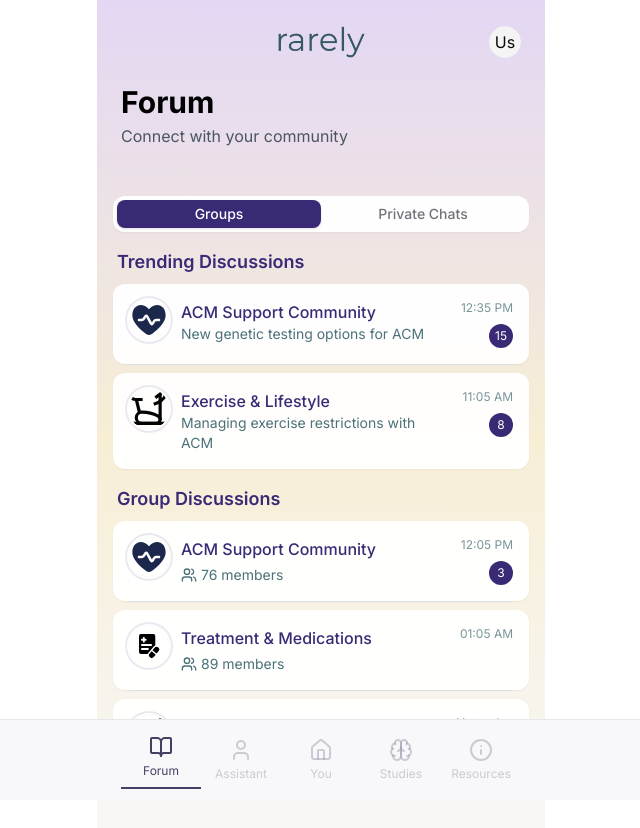
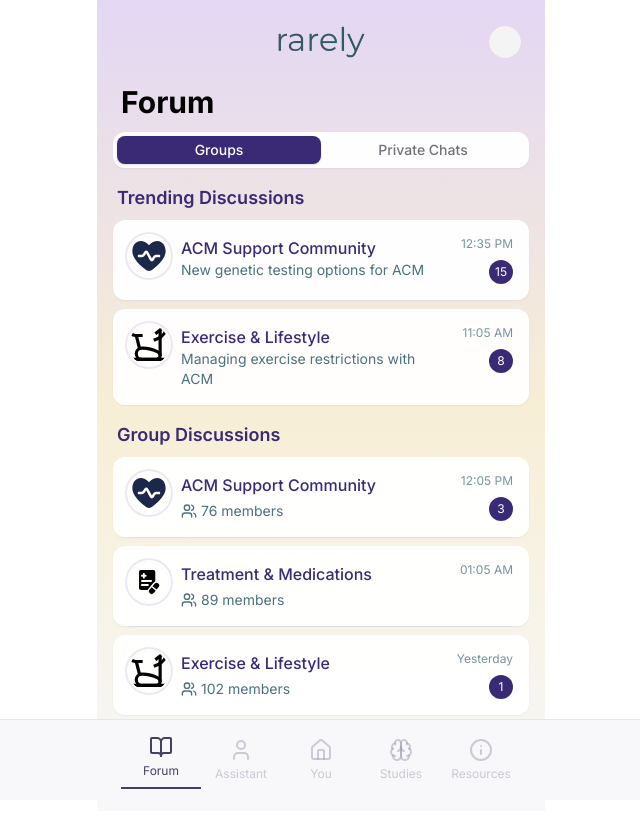
Before and after one commit to paulburkhardt/Rarely, a Next.js app: page /forum in a window 1280 px wide. Shown: the top 828 px of the page, without its empty margins (319-959 px from the left). Built offline with nearby package versions, Linux system fonts and the light colour scheme.

Commit message:
header changes

```diff
--- a/app/chat/page.tsx
+++ b/app/chat/page.tsx
@@ -11,6 +11,7 @@ import { Avatar, AvatarFallback, AvatarImage } from "@/components/ui/avatar"
 import { Dialog, DialogContent, DialogHeader, DialogTitle, DialogDescription } from "@/components/ui/dialog"
 import ReactMarkdown from 'react-markdown'
 import remarkGfm from 'remark-gfm'
+import { useUser } from "@/contexts/UserContext"
 
 const welcomeMessage = {
   id: 'welcome',
@@ -47,10 +48,6 @@ interface ChatMessage {
 
 type Message = ChatMessage | MessageSummary;
 
-const userData = {
-  name: 'User'
-};
-
 const formatFileSize = (bytes: number) => {
   if (bytes < 1024) return bytes + ' B';
   else if (bytes < 1048576) return (bytes / 1024).toFixed(1) + ' KB';
@@ -58,6 +55,7 @@ const formatFileSize = (bytes: number) => {
 };
 
 export default function ChatPage() {
+  const { userData } = useUser();
   const [messages, setMessages] = useState<Message[]>([welcomeMessage])
   const [input, setInput] = useState('')
   const [isLoading, setIsLoading] = useState(false)
@@ -220,7 +218,7 @@ export default function ChatPage() {
   return (
     <div className="flex flex-col min-h-screen bg-gradient-to-b from-[#E3D7F4] via-[#F7EED5] to-[#f8f8fa]">
       {/* Header */}
-      <div className="p-6 pb-12">
+      <div className="p-6 pb-2">
         {/* Logo centered, Avatar right */}
         <div className="flex items-center relative mb-6">
           <div className="w-full flex justify-center">
@@ -235,7 +233,7 @@ export default function ChatPage() {
           <div className="absolute right-0">
             <Avatar className="h-8 w-8">
               <AvatarImage alt="User avatar" />
-              <AvatarFallback>{userData?.name?.slice(0, 2)}</AvatarFallback>
+              <AvatarFallback>{userData.name.slice(0, 2)}</AvatarFallback>
             </Avatar>
           </div>
         </div>
--- a/app/forum/page.tsx
+++ b/app/forum/page.tsx
@@ -11,6 +11,7 @@ import { useSearchParams, useRouter } from 'next/navigation'
 import { Avatar, AvatarImage, AvatarFallback } from "@/components/ui/avatar"
 import { mockGroups, mockDiscussions, mockPrivateChats } from '@/data/mock-forum'
 import Image from 'next/image'
+import { useUser } from "@/contexts/UserContext"
 
 
 type Group = {
@@ -56,13 +57,10 @@ function formatDateTime(date: Date) {
   }
 }
 
-const userData = {
-  name: 'User'
-};
-
 function ForumContent() {
-  const searchParams = useSearchParams()
-  const router = useRouter()
+  const { userData } = useUser();
+  const router = useRouter();
+  const searchParams = useSearchParams();
   const activeTab = searchParams?.get('tab') || 'groups'
 
   const handleTabChange = (value: string) => {
@@ -73,7 +71,7 @@ function ForumContent() {
     <div className="flex flex-col min-h-screen bg-gradient-to-b from-[#E3D7F4] via-[#F7EED5] to-[#f8f8fa]">
 
       {/* Header */}
-      <div className="p-6 pb-12">
+      <div className="p-6 pb-2">
         {/* Logo centered, Avatar right */}
         <div className="flex items-center relative mb-6">
           <div className="w-full flex justify-center">
@@ -88,12 +86,11 @@ function ForumContent() {
           <div className="absolute right-0">
             <Avatar className="h-8 w-8">
               <AvatarImage alt="User avatar" />
-              <AvatarFallback>{userData?.name?.slice(0, 2)}</AvatarFallback>
+              <AvatarFallback>{userData.name.slice(0, 2)}</AvatarFallback>
             </Avatar>
           </div>
         </div>
         <h1 className="text-3xl font-bold text-black mb-1">Forum</h1>
-        <p className="text-gray-600">Connect with your community</p>
       </div>
 
       {/* Main Content - Adjusted spacing */}
@@ -247,6 +244,8 @@ function ForumContent() {
 
 // Main component wrapped in Suspense
 export default function ForumPage() {
+  const { userData } = useUser();
+
   return (
     <Suspense fallback={
       <div className="min-h-[calc(100vh-5rem)]  p-2 md:p-8">
--- a/app/layout.tsx
+++ b/app/layout.tsx
@@ -1,6 +1,7 @@
 import "@/styles/globals.css"
 import { Inter } from 'next/font/google'
 import { BottomNav } from "@/components/bottom-nav"
+import { UserProvider } from "@/contexts/UserContext"
 
 const inter = Inter({ subsets: ["latin"] })
 
@@ -17,10 +18,12 @@ export default function RootLayout({
   return (
     <html lang="en">
       <body className={`${inter.className} bg-white`}>
-        <div className="max-w-md mx-auto min-h-screen pb-20">
-          {children}
-          <BottomNav />
-        </div>
+        <UserProvider>
+          <div className="max-w-md mx-auto min-h-screen pb-20">
+            {children}
+            <BottomNav />
+          </div>
+        </UserProvider>
       </body>
     </html>
   )
--- a/app/resources/page.tsx
+++ b/app/resources/page.tsx
@@ -6,16 +6,15 @@ import { MapPin, Phone, ExternalLink, BookOpen } from 'lucide-react'
 import { resources } from '@/data/mock-resources'
 import Image from "next/image"
 import { Avatar, AvatarImage, AvatarFallback } from "@/components/ui/avatar"
-
-const userData = {
-  name: 'User'
-};
+import { useUser } from "@/contexts/UserContext"
 
 export default function ResourcesPage() {
+  const { userData } = useUser();
+
   return (
     <div className="flex flex-col min-h-screen bg-gradient-to-b from-[#E3D7F4] via-[#F7EED5] to-[#f8f8fa]">
       {/* Header */}
-      <div className="p-6 pb-12">
+      <div className="p-6 pb-2">
         {/* Logo centered, Avatar right */}
         <div className="flex items-center relative mb-6">
           <div className="w-full flex justify-center">
@@ -30,7 +29,7 @@ export default function ResourcesPage() {
           <div className="absolute right-0">
             <Avatar className="h-8 w-8">
               <AvatarImage alt="User avatar" />
-              <AvatarFallback>{userData?.name?.slice(0, 2)}</AvatarFallback>
+              <AvatarFallback>{userData.name.slice(0, 2)}</AvatarFallback>
             </Avatar>
           </div>
         </div>
--- a/app/studies/page.tsx
+++ b/app/studies/page.tsx
@@ -12,6 +12,8 @@ import { studies } from './data'
 import { Avatar, AvatarImage, AvatarFallback } from "@/components/ui/avatar"
 import { Button } from "@/components/ui/button"
 import Image from 'next/image'
+import { useUser } from "@/contexts/UserContext"
+
 
 type Study = {
   id: string
@@ -27,11 +29,10 @@ type Study = {
   hasApplied?: boolean
 }
 
-const userData = {
-  name: 'User'
-}
+
 
 function StudiesContent() {
+  const { userData } = useUser();
   const searchParams = useSearchParams()
   const router = useRouter()
   const activeTab = searchParams?.get('tab') ?? 'recruiting'
@@ -49,7 +50,7 @@ function StudiesContent() {
   return (
     <div className="flex flex-col min-h-screen bg-gradient-to-b from-[#E3D7F4] via-[#F7EED5] to-[#f8f8fa]">
       {/* Header */}
-      <div className="p-6 pb-12">
+      <div className="p-6 pb-2">
         {/* Logo centered, Avatar right */}
         <div className="flex items-center relative mb-6">
           <div className="w-full flex justify-center">
--- a/components/Dashboard.tsx
+++ b/components/Dashboard.tsx
@@ -23,6 +23,7 @@ import { Badge } from "@/components/ui/badge";
 import { Plus, Frown, Meh, Dumbbell, Footprints, Bike, Coffee, Bed } from 'lucide-react';
 import { Select, SelectContent, SelectItem, SelectTrigger, SelectValue } from "@/components/ui/select";
 import { Avatar, AvatarImage, AvatarFallback } from "@/components/ui/avatar"
+import { useUser } from "@/contexts/UserContext"
 
 interface Activity {
   icon: React.ReactNode;
@@ -120,7 +121,8 @@ export default function Dashboard() {
       { time: 'Week 4', value: 2, activity: 'Daily Activities' },
     ],
   });
-  const [userData, setUserData] = useState<{name: string}>({ name: '' });
+
+  const { userData, setUserData } = useUser();
 
   const activities: Activity[] = [
     { icon: <Bed size={24} />, label: "Complete Rest", value: "rest" },
@@ -143,7 +145,7 @@ export default function Dashboard() {
       const parsedData = JSON.parse(storedData);
       setUserData({ name: parsedData.name || 'user' });
     }
-  }, []);
+  }, [setUserData]);
 
   const handleDiaryClick = () => {
     setShowDiaryModal(true);
--- /dev/null
+++ b/contexts/UserContext.tsx
@@ -0,0 +1,32 @@
+"use client"
+
+import { createContext, useContext, useState, ReactNode } from 'react';
+
+interface UserData {
+  name: string;
+}
+
+interface UserContextType {
+  userData: UserData;
+  setUserData: (data: UserData) => void;
+}
+
+const UserContext = createContext<UserContextType | undefined>(undefined);
+
+export function UserProvider({ children }: { children: ReactNode }) {
+  const [userData, setUserData] = useState<UserData>({ name: '' });
+
+  return (
+    <UserContext.Provider value={{ userData, setUserData }}>
+      {children}
+    </UserContext.Provider>
+  );
+}
+
+export function useUser() {
+  const context = useContext(UserContext);
+  if (context === undefined) {
+    throw new Error('useUser must be used within a UserProvider');
+  }
+  return context;
+}
```
